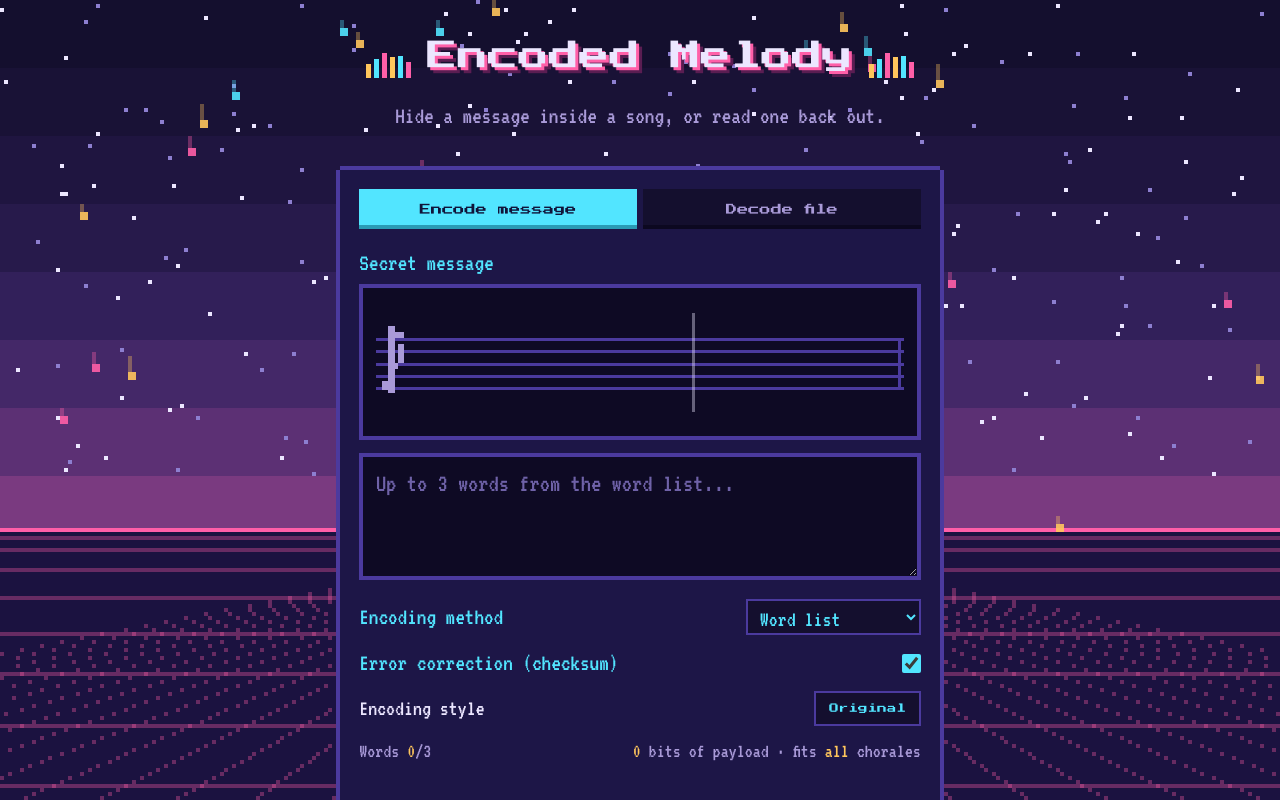
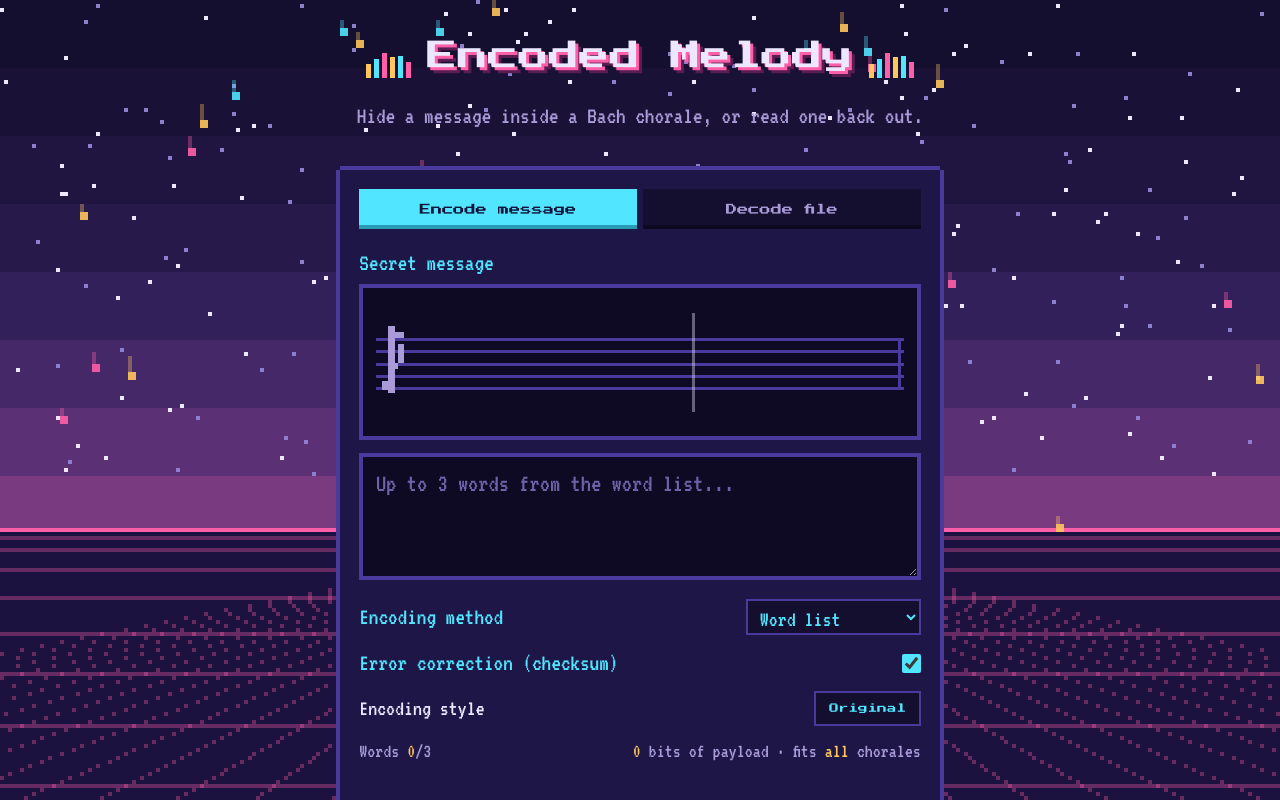
Before and after one commit to henrybarl0w/durhack2026, a Flask app: page / in a window 1280 px wide. Run offline with Flask 3, Linux system fonts and the light colour scheme; data that the repository does not hold is empty; parts of the project's set-up code (start-up, migrations or seed data) failed here and were passed over; some libraries are stand-ins or nearby versions.

Commit message:
ui change

```diff
--- a/webapp/templates/index.html
+++ b/webapp/templates/index.html
@@ -118,7 +118,7 @@ footer .dot{display:inline-block;width:10px;height:10px;background:var(--cyan);m
     <h1>Encoded Melody</h1>
     <div class="eq" aria-hidden="true"><i></i><i></i><i></i><i></i><i></i><i></i></div>
   </div>
-  <p class="tag">Hide a message inside a song, or read one back out.</p>
+  <p class="tag">Hide a message inside a Bach chorale, or read one back out.</p>
 </header>
 
 <main>
```
